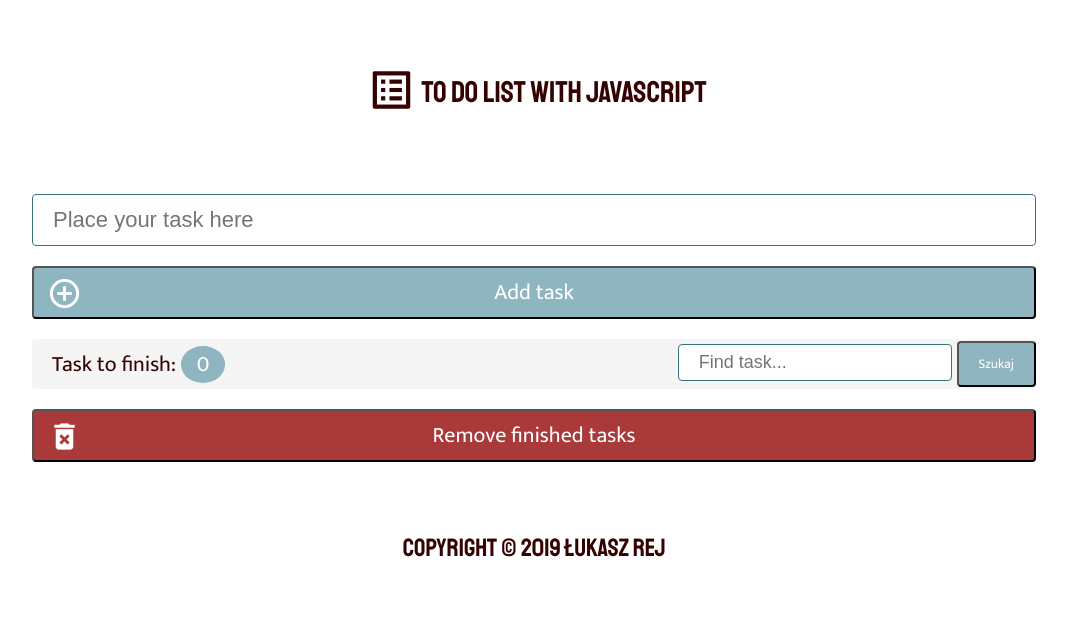
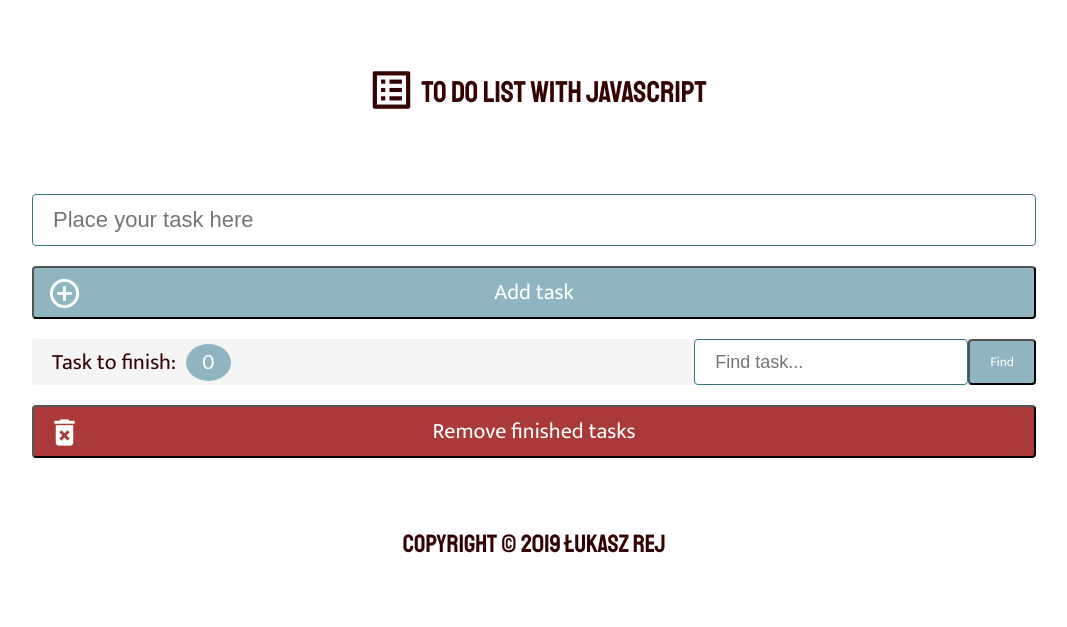
Before and after one commit to lukaszrej/To-Do-List_JavaScript, a plain HTML site: page index.html in a window 1280 px wide. Shown: the whole page, without its empty margins (106-1173 px from the left). Drawn offline with Linux system fonts and the light colour scheme.

Commit message:
Find function and style

```diff
--- a/css/style.css
+++ b/css/style.css
@@ -149,6 +149,10 @@ button,
     align-items: center;
 }
 
+.counter-container div {
+    display: flex;
+}
+
 .counter-container input {
     margin-top: 0;
     margin-bottom: 0;
@@ -158,6 +162,13 @@ button,
 
 .counter-container button {
     padding: 1rem 2rem;
+    margin-top: 0;
+    margin-bottom: 0;
+}
+
+.counter-container span {
+    margin-left: 1rem;
+    margin-right: 1rem;
 }
 
 /* When clicked on, mark a list item as completed */
--- a/index.html
+++ b/index.html
@@ -36,7 +36,7 @@
             </div>
             <div>
                 <input id="search" placeholder="Find task...">
-                <button class="searchButton">Szukaj</button>
+                <button class="searchButton">Find</button>
             </div>
         </div>
 
--- a/js/app.js
+++ b/js/app.js
@@ -150,18 +150,8 @@ var deletAllItems = function() {
 
 };
 
-
-// m a i n
-
-document.addEventListener("DOMContentLoaded", function () {
-    var taskList = document.getElementById('taskList');
-    var addTaskButton = document.getElementById('addTaskButton');
-
-    editTask();
-    markAsCompleted();
-    deleteFromList();
-
-    // Find task
+// Find task
+var findTask = function() {
     var searchButton = document.querySelector('.searchButton');
     var foundedValue = "";
 
@@ -176,7 +166,7 @@ document.addEventListener("DOMContentLoaded", function () {
             var taskText = li[i].innerHTML;
 
             if(taskText === inputSearchValue){
-             foundedValue = li[i];
+                foundedValue = li[i];
             }
             console.log(e);
         }
@@ -193,7 +183,55 @@ document.addEventListener("DOMContentLoaded", function () {
         ul.appendChild(foundedValue);
         console.log(foundedValue);
 
-        });
+    });
+};
+
+
+
+// m a i n
+
+document.addEventListener("DOMContentLoaded", function () {
+    var taskList = document.getElementById('taskList');
+    var addTaskButton = document.getElementById('addTaskButton');
+
+    editTask();
+    markAsCompleted();
+    deleteFromList();
+    findTask();
+
+    // Find task: working - raw form
+    // var searchButton = document.querySelector('.searchButton');
+    // var foundedValue = "";
+    //
+    // searchButton.addEventListener('click', function(e){
+    //     var listElements = document.querySelector("#taskList");
+    //     var li = listElements.querySelectorAll('.to-do');
+    //     var inputSearchElement = document.querySelector('#search');
+    //     var inputSearchValue = inputSearchElement.value;
+    //
+    //     for(var i=0; i<li.length;i++){
+    //
+    //         var taskText = li[i].innerHTML;
+    //
+    //         if(taskText === inputSearchValue){
+    //          foundedValue = li[i];
+    //         }
+    //         console.log(e);
+    //     }
+    //
+    //     console.log(foundedValue,'znalezione');
+    //
+    //     var li = document.querySelectorAll('li');
+    //
+    //     for(var i=0; i<li.length; i++){
+    //         li[i].remove();
+    //     };
+    //
+    //     var ul = document.querySelector('ul');
+    //     ul.appendChild(foundedValue);
+    //     console.log(foundedValue);
+    //
+    //     });
 
 
     // Create a new list item
```
